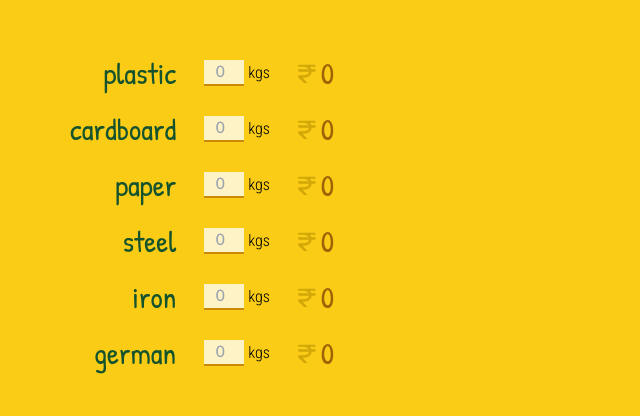
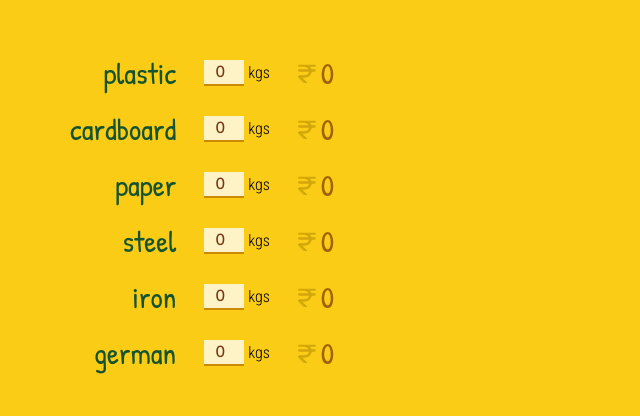
Before and after one commit to JuzerShakir/scrapulator, a React (Vite) app: page / in a window 1280 px wide. Shown: the part 211-627 px from the top of the page, without its empty margins (424-1064 px from the left). Built offline with nearby package versions, Linux system fonts and the light colour scheme; a web font is replaced by a local one.

Commit message:
set input weight field values with `item.weight` values

```diff
--- a/src/components/HomePage/ScrapItems.jsx
+++ b/src/components/HomePage/ScrapItems.jsx
@@ -63,7 +63,7 @@ function Item({ item, onHandleItemEarnings }) {
 						id={item.name}
 						name={item.name}
 						className="nunito-sans-semibold bg-amber-100 w-10 text-end text-amber-900 pr-1 border-b-2 border-yellow-600 focus:border-yellow-900 focus:outline-none"
-						placeholder="0"
+						value={item.weight}
 						min="0"
 						step="0.1"
 						onChange={(e) => onHandleItemEarnings(item.id, e.target.value)}
```
